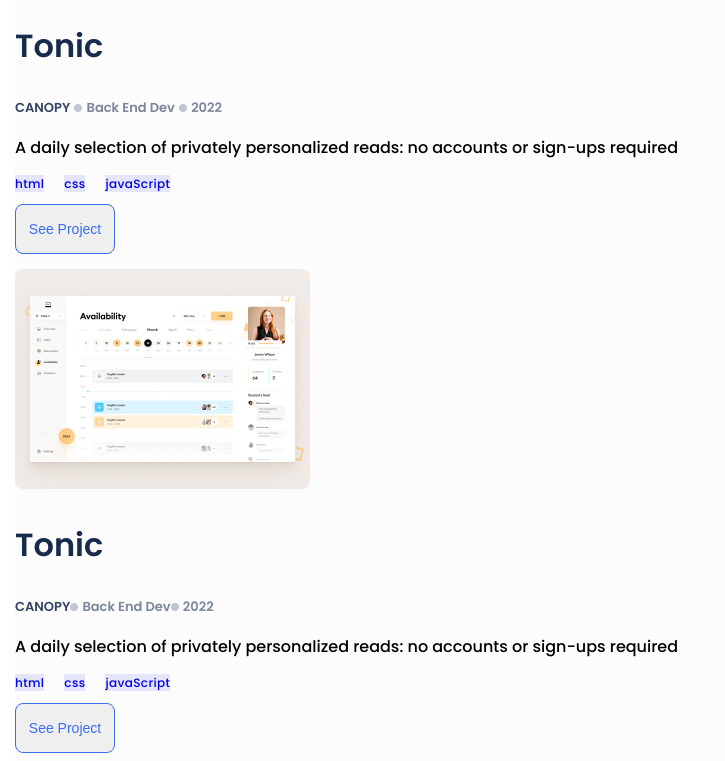
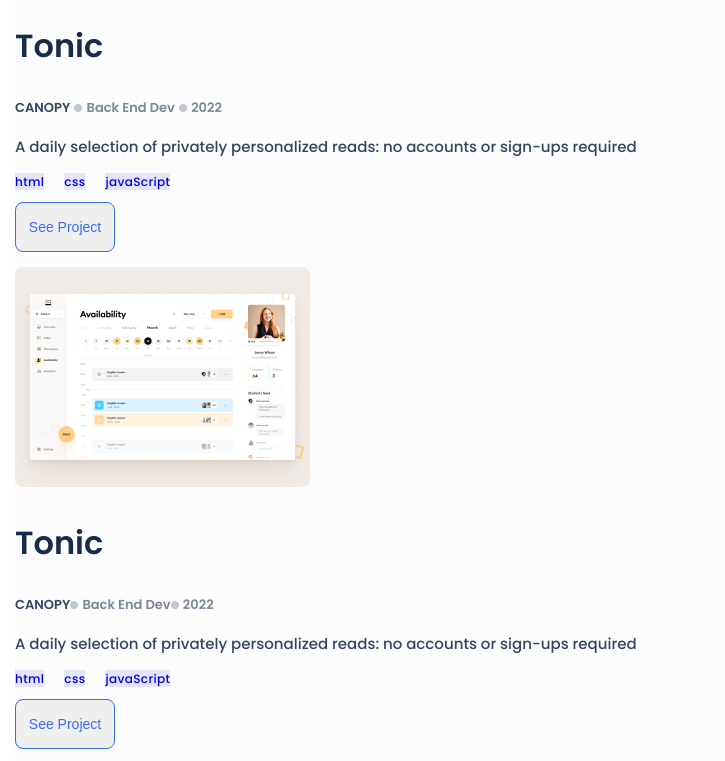
Before and after one commit to principlebrothers/Portfolio-Mobile-Version, a website: page index.html in a window 1280 px wide. Shown: the part 1024-1785 px from the top of the page, without its empty margins (0-725 px from the left). Drawn offline with Linux system fonts and the light colour scheme.

Commit message:
Add and style tonic-details

```diff
--- a/styles.css
+++ b/styles.css
@@ -98,8 +98,6 @@
 .skills-lang {
   display: flex;
   flex-direction: column;
-  justify-content: center;
-
 }
 
 /*Work-Station Section*/
@@ -151,6 +149,13 @@
   line-height: 16px;
 }
 
+.tonic-details {
+  color: #344563;
+  font-size: 15px;
+  font-weight: 400;
+  line-height: 24px;
+}
+
 .programing-languages {
   color: #6070FF;
   font-weight: 500;
```
